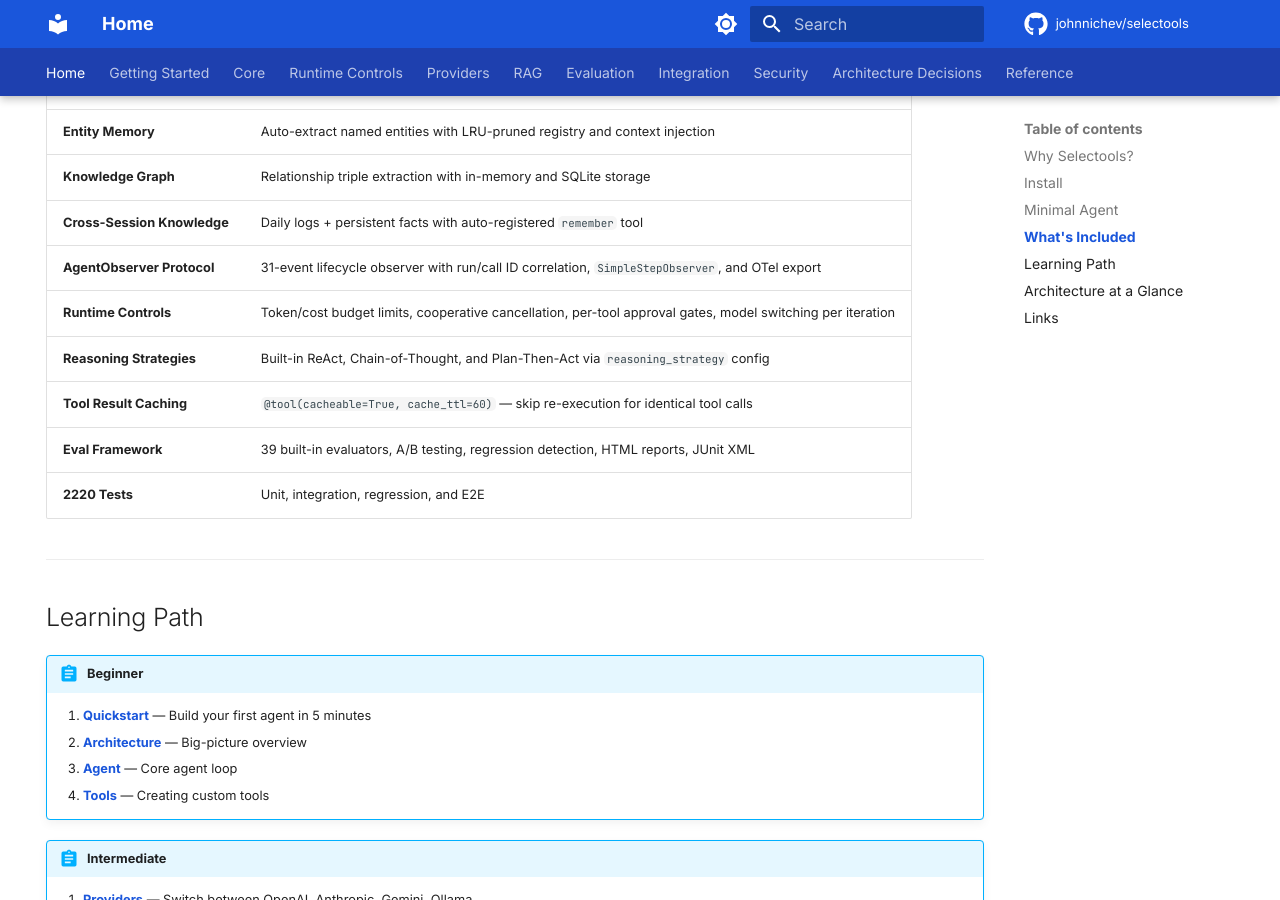
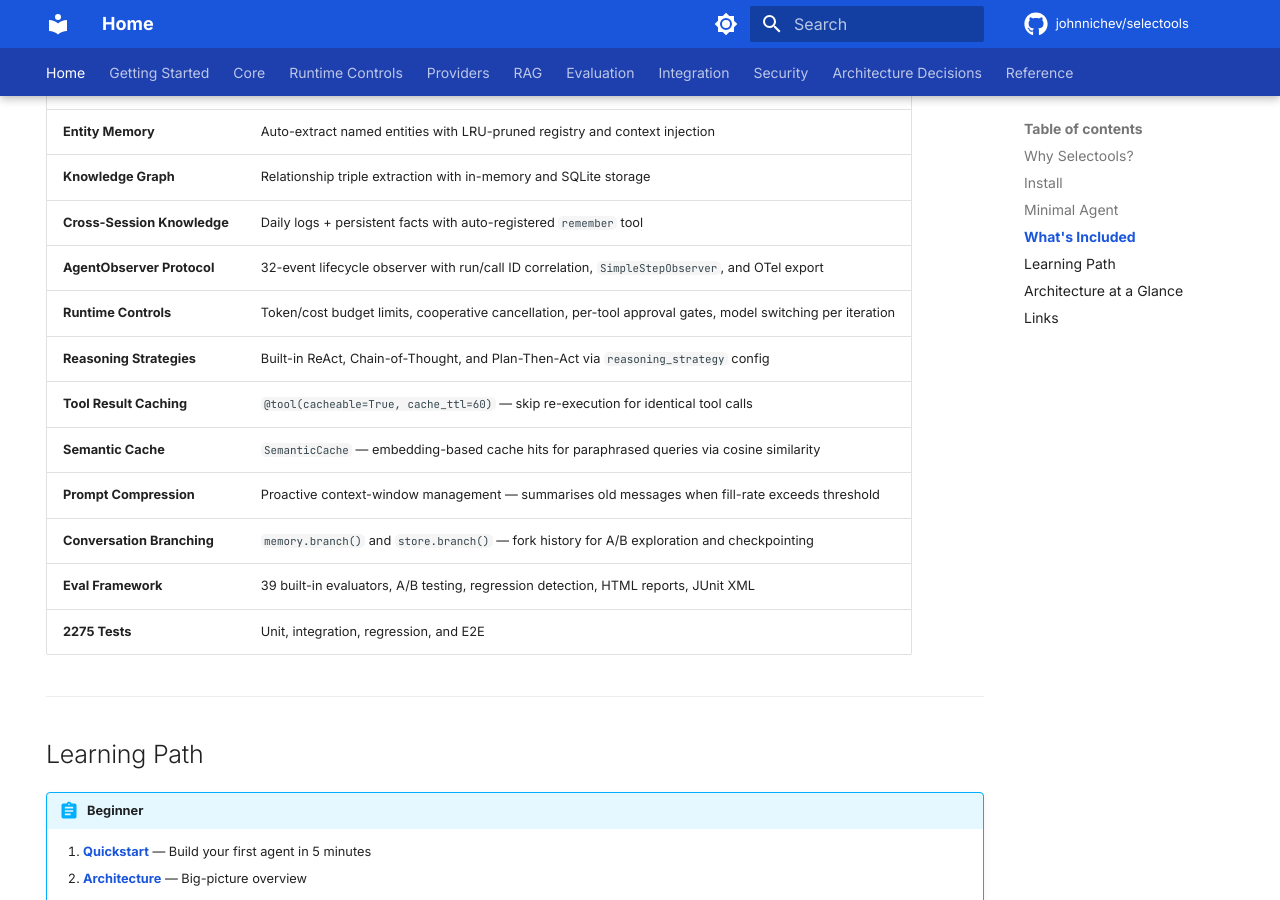
Before and after one commit to johnnichev/selectools, an MkDocs documentation site: the page built from docs/index.md, in a window 1280 px wide and 900 px high, scrolled down 2677 px. Built offline with MkDocs 1.6.1 and Material for MkDocs 9.7.7, drawn with Linux system fonts in a browser that asks for light colours; comment, search, counter and statistics services are not loaded; the version menu is left out.

Commit message:
docs: fix stale counts in README and docs/index.md for v0.17.7
Update observer event count 28→32, test count 2220→2275, add SemanticCache /
Prompt Compression / Conversation Branching to docs/index.md feature table.

```diff
--- a/docs/index.md
+++ b/docs/index.md
@@ -136,12 +136,15 @@ print(result.reasoning)       # Why the agent chose get_weather
 | **Entity Memory** | Auto-extract named entities with LRU-pruned registry and context injection |
 | **Knowledge Graph** | Relationship triple extraction with in-memory and SQLite storage |
 | **Cross-Session Knowledge** | Daily logs + persistent facts with auto-registered `remember` tool |
-| **AgentObserver Protocol** | 31-event lifecycle observer with run/call ID correlation, `SimpleStepObserver`, and OTel export |
+| **AgentObserver Protocol** | 32-event lifecycle observer with run/call ID correlation, `SimpleStepObserver`, and OTel export |
 | **Runtime Controls** | Token/cost budget limits, cooperative cancellation, per-tool approval gates, model switching per iteration |
 | **Reasoning Strategies** | Built-in ReAct, Chain-of-Thought, and Plan-Then-Act via `reasoning_strategy` config |
 | **Tool Result Caching** | `@tool(cacheable=True, cache_ttl=60)` — skip re-execution for identical tool calls |
+| **Semantic Cache** | `SemanticCache` — embedding-based cache hits for paraphrased queries via cosine similarity |
+| **Prompt Compression** | Proactive context-window management — summarises old messages when fill-rate exceeds threshold |
+| **Conversation Branching** | `memory.branch()` and `store.branch()` — fork history for A/B exploration and checkpointing |
 | **Eval Framework** | 39 built-in evaluators, A/B testing, regression detection, HTML reports, JUnit XML |
-| **2220 Tests** | Unit, integration, regression, and E2E |
+| **2275 Tests** | Unit, integration, regression, and E2E |
 
 ---
 
```
Also changed, not shown: README.md (+1 -1 lines).
